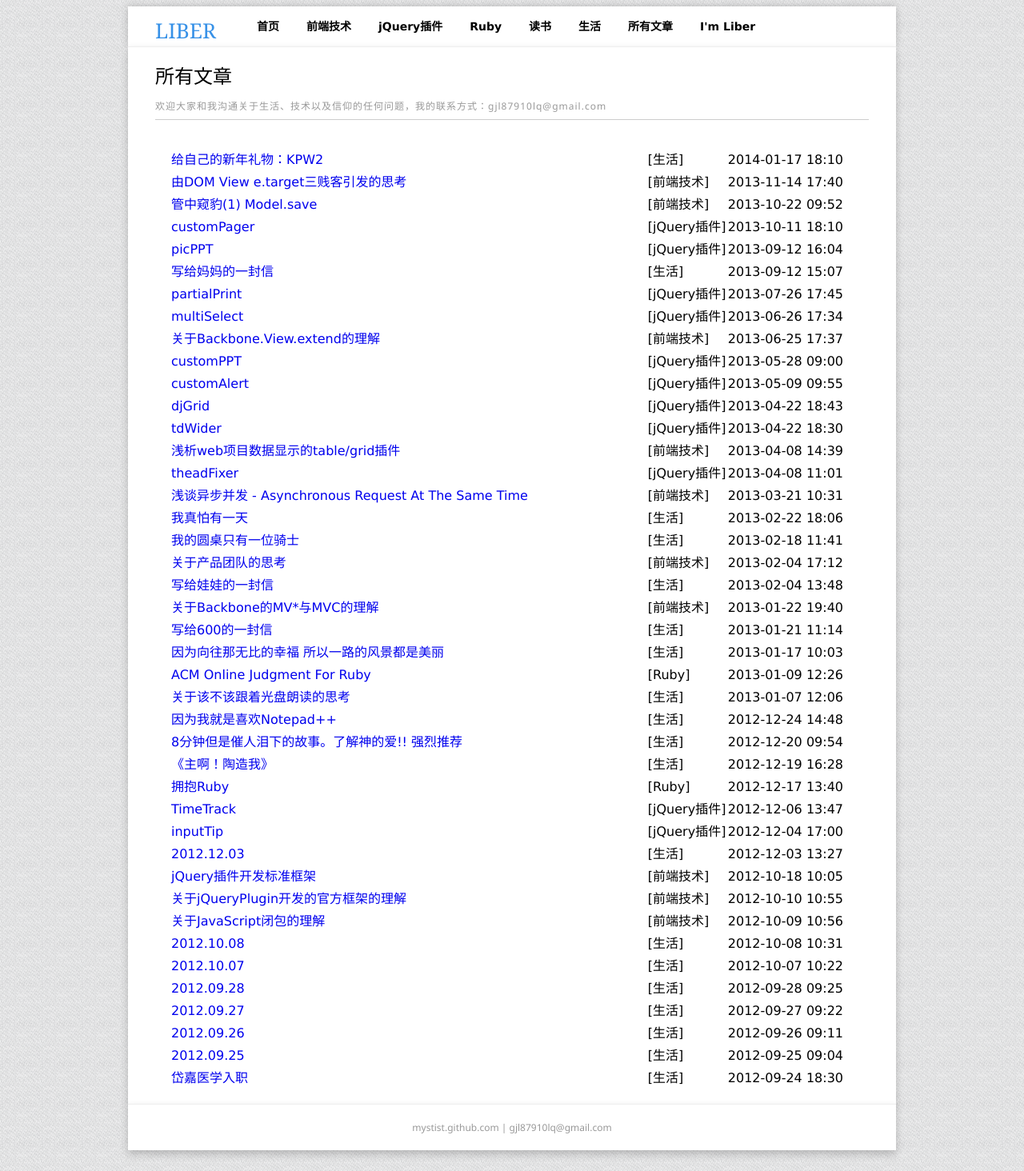
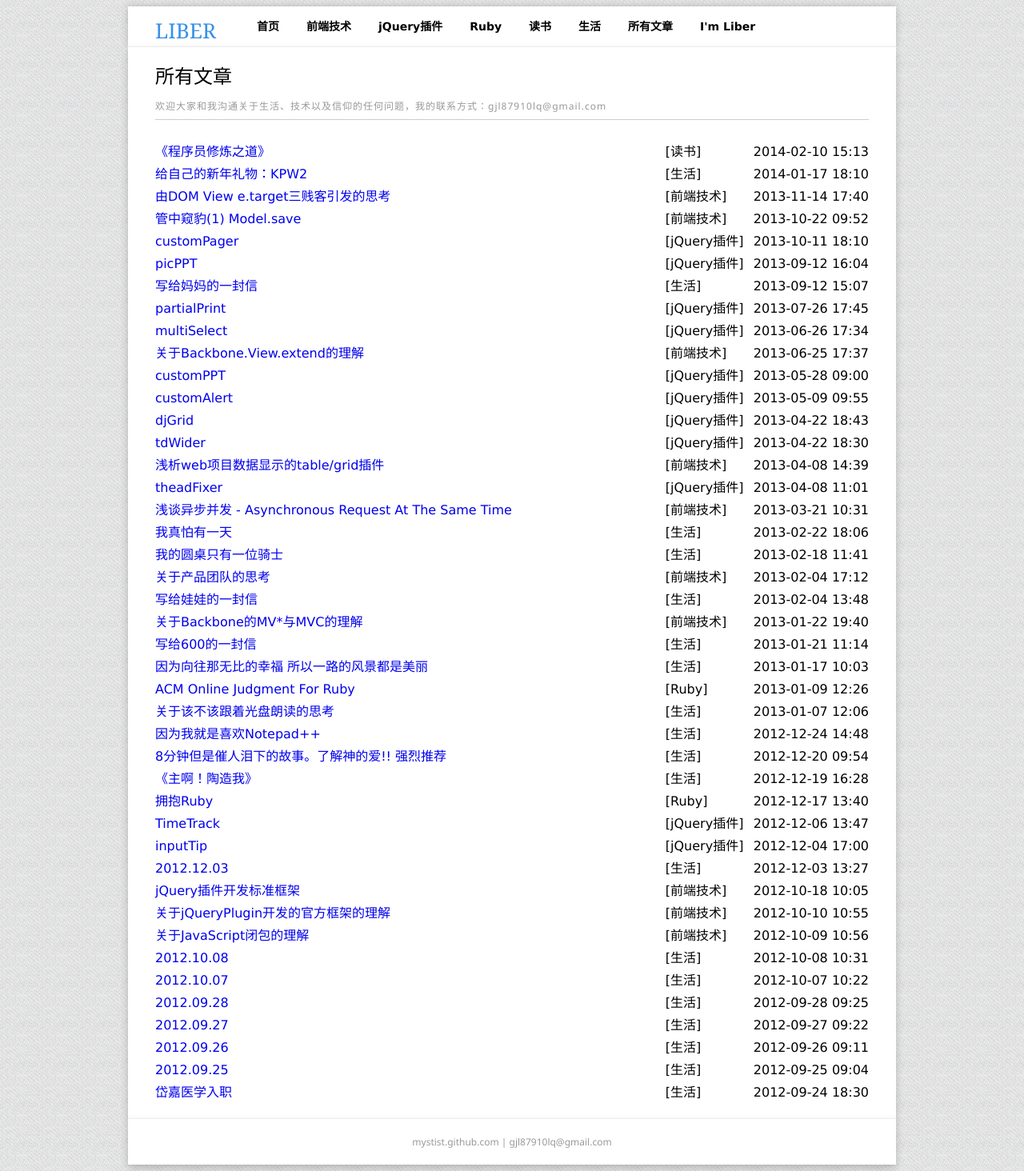
Before and after one commit to mystist/mystist.github.com, a Jekyll site: the page built from all.md, in a window 1280 px wide. Shown: the whole page at 80% size. Built offline with Jekyll 4.4.1, drawn with Linux system fonts in a browser that asks for light colours; Markdown is read by kramdown in place of the engine named in the settings.

Commit message:
Make notes for reading

```diff
--- a/_config.yml
+++ b/_config.yml
@@ -6,3 +6,4 @@ categories:
 - life
 - work_ruby
 - all
+- reading
--- /dev/null
+++ b/_posts/2014-02-10-1.md
@@ -0,0 +1,44 @@
+---
+layout: template
+title: 《程序员修炼之道》
+text: Liber
+date: 2014-02-10 15:13
+categories:
+- reading
+---
+
+<img style="padding-right: 10px;" src="/images/reading/37.jpg" />
+
+不要容忍破窗户
+
+做变化的催化剂
+
+记住大图景
+
+知道何时止步
+
+DRY
+
+靠近问题领域编程
+
+估算，以避免发生意外
+
+要修正问题，而不是发出指责
+
+使模块之间的耦合减至最少
+
+不要靠巧合编程
+
+为测试而设计
+
+完美，不是在没有什么需要增加、而是在没有什么需要去掉时达到的
+
+与用户一同工作，像用户一样思考
+
+倾听反复出现的疑虑——等你准备好再开始
+
+把文档建在里面，不要拴在外面
+
+温和地超出用户的期望
+
+在你的作品上签名
--- a/all.md
+++ b/all.md
@@ -5,26 +5,32 @@ text: 欢迎大家和我沟通关于生活、技术以及信仰的任何问题
 ---
 <ul>
 
-	{% for post in site.posts %}
-	<li>
-	<a href="{{ post.url }}">{{ post.title }}</a>
-	<span>{{ post.date | date: "%Y-%m-%d %H:%M" }}</span>
+  {% for post in site.posts %}
 
-	{% assign category_str = '' %}
-	{% if post.categories contains "work" %}
-		{% assign category_str = category_str | append: '[前端技术]' %}
-	{% endif %}
-	{% if post.categories contains "work_ruby" %}
-		{% assign category_str = category_str | append: '[Ruby]' %}
-	{% endif %}
-	{% if post.categories contains "plugin" %}
-		{% assign category_str = category_str | append: '[jQuery插件]' %}
-	{% endif %}
-	{% if post.categories contains "life" %}
-		{% assign category_str = category_str | append: '[生活]' %}
-	{% endif %}
+  <li>
+    <a href="{{ post.url }}">{{ post.title }}</a>
+    <span>{{ post.date | date: "%Y-%m-%d %H:%M" }}</span>
 
-	<span style="width: 100px;">{{category_str}}</span>
-	</li>
-	{% endfor %}
+    {% assign category_str = '' %}
+    {% if post.categories contains "work" %}
+      {% assign category_str = category_str | append: '[前端技术]' %}
+    {% endif %}
+    {% if post.categories contains "work_ruby" %}
+      {% assign category_str = category_str | append: '[Ruby]' %}
+    {% endif %}
+    {% if post.categories contains "plugin" %}
+      {% assign category_str = category_str | append: '[jQuery插件]' %}
+    {% endif %}
+    {% if post.categories contains "life" %}
+      {% assign category_str = category_str | append: '[生活]' %}
+    {% endif %}
+    {% if post.categories contains "reading" %}
+      {% assign category_str = category_str | append: '[读书]' %}
+    {% endif %}
+
+    <span style="width: 110px;">{{category_str}}</span>
+  </li>
+
+  {% endfor %}
+
 </ul>
--- a/css/template.css
+++ b/css/template.css
@@ -1,7 +1,13 @@
-body, div, dl, dt, dd, ul, ol, li, h1, h2, h3, h4, h5, h6, p, pre, code, form, fieldset, legend, input, textarea, blockquote, th, td {
+body, div, dl, dt, dd, ul, ol, li, p, pre, code, form, fieldset, legend, input, textarea, blockquote, th, td {
 
   margin: 0;
   padding: 0;
+}
+
+h1, h2, h3, h4, h5, h6 {
+
+  margin: 0;
+  padding: 6px 0;
 }
 
 body {
@@ -178,12 +184,12 @@ code {
 
 .main .main-wrapper .main-text ul {
 
-  margin-left: 20px;
+  /* margin-left: 20px; */
 }
 
 .main .main-wrapper .main-text ul li {
 
-  width: 840px;
+  /* width: 840px; */
   height: 28px;
 }
 
@@ -206,7 +212,7 @@ code {
 .main .main-wrapper .main-foot {
 
   border-bottom: 1px solid #CCC;
-  margin: 0 0 36px;
+  margin: 0 0 26px;
   padding: 8px 0;
   text-align: left;
 }
```
Also changed, not shown: reading.md (+13 -0 lines).
